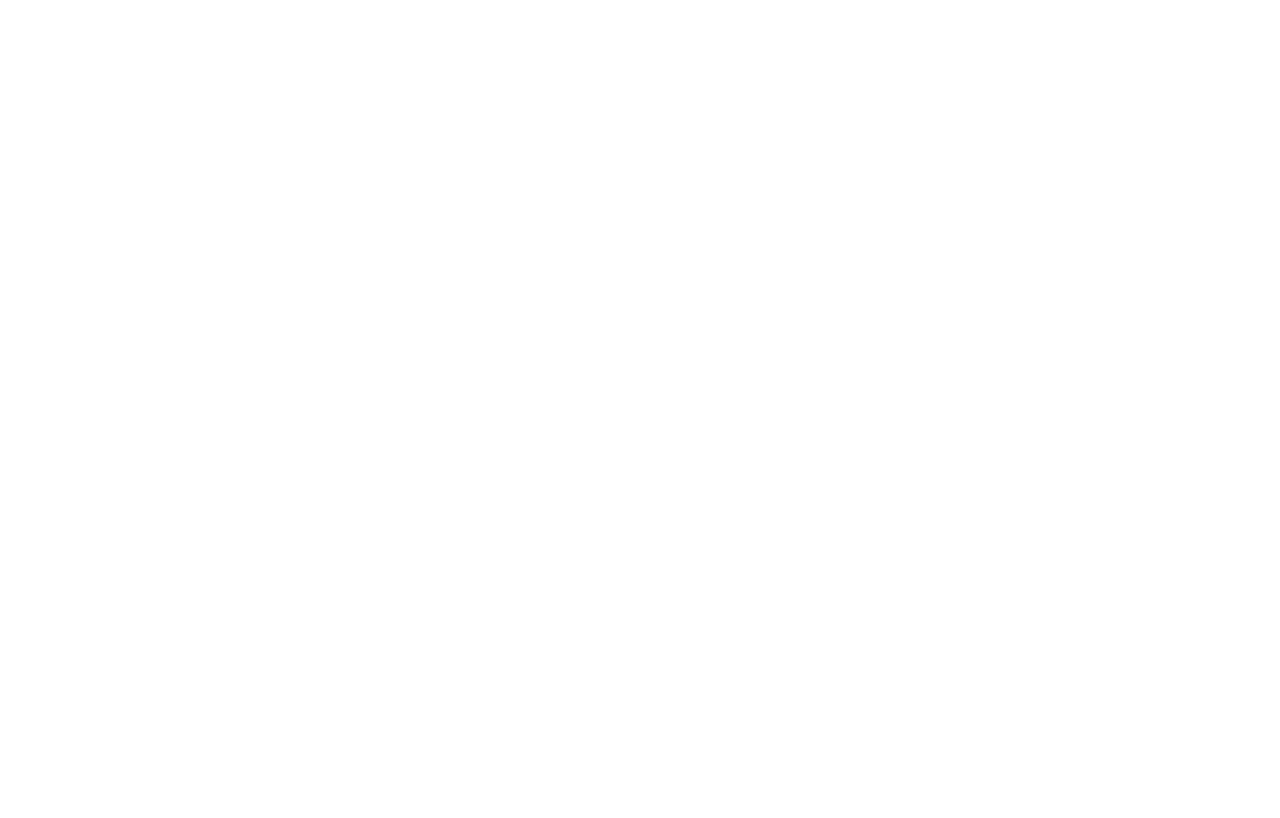
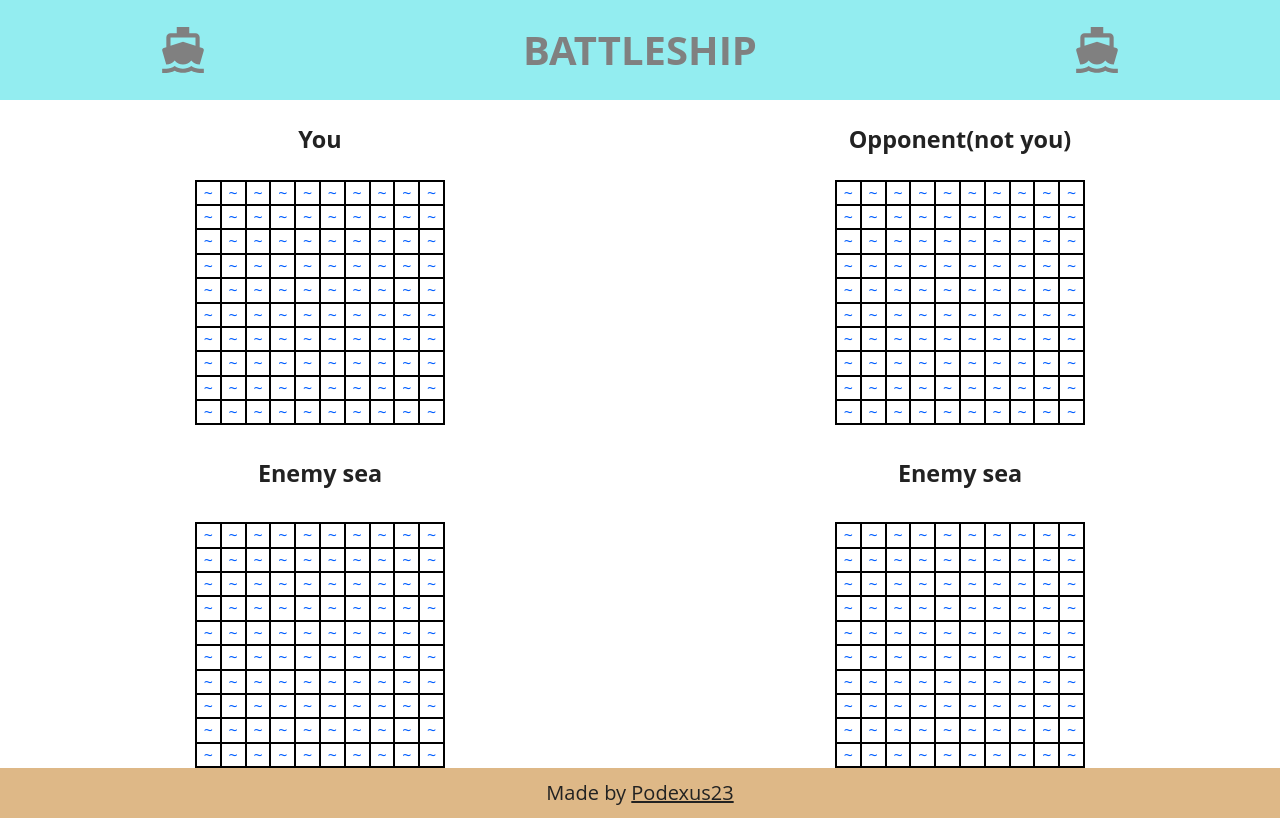
Before and after one commit to Podexus23/battleship, a website built with webpack: page src/index.html in a window 1280 px wide. Built offline with nearby package versions, Linux system fonts and the light colour scheme.

Commit message:
geneartes main page, and render fields

```diff
--- /dev/null
+++ b/src/assets/stylesheets/components/_field.scss
@@ -0,0 +1,23 @@
+.field {
+  display: flex;
+  flex-direction: column;
+  height: auto;
+}
+
+.wave {
+  display: flex;
+  flex-wrap: nowrap;
+  justify-content: space-around;
+}
+
+.cell {
+  color: rgb(0, 94, 255);
+  border: 1px solid rgb(0, 0, 0);
+  font-size: 1rem;
+  width: 100%;
+  user-select: none;
+}
+
+.divide-title {
+  margin: 0;
+}
--- /dev/null
+++ b/src/assets/stylesheets/layout/_content.scss
@@ -0,0 +1,24 @@
+.content {
+  width: 100%;
+  text-align: center;
+}
+
+.game-on {
+  display: grid;
+  grid-template-columns: 1fr 1fr;
+  justify-items: center;
+}
+
+
+.field {
+  width: 250px;
+  height: 250px;
+  border: 1px solid rgb(0, 0, 0);
+}
+
+.desk {
+  display: grid;
+  gap: 2rem;
+}
+
+.gameside {}
--- a/src/assets/stylesheets/layout/_footer.scss
+++ b/src/assets/stylesheets/layout/_footer.scss
@@ -1,3 +1,17 @@
 // -----------------------------------------------------------------------------
 // This file contains all styles related to the footer of the site/application.
 // -----------------------------------------------------------------------------
+.footer {
+  grid-row: 3/4;
+  background-color: burlywood;
+  width: 100%;
+  height: 100%;
+  display: flex;
+  justify-content: center;
+  align-items: center;
+
+  a {
+    color: inherit;
+    text-decoration: underline;
+  }
+}
--- a/src/assets/stylesheets/layout/_header.scss
+++ b/src/assets/stylesheets/layout/_header.scss
@@ -1,3 +1,21 @@
 // -----------------------------------------------------------------------------
 // This file contains all styles related to the header of the site/application.
 // -----------------------------------------------------------------------------
+.header {
+  background-color: rgb(147, 237, 240);
+  width: 100%;
+  height: 100%;
+  color: #808080;
+  display: flex;
+  justify-content: space-around;
+  align-items: center;
+
+  .logo {
+    width: 50px;
+    height: 50px;
+  }
+}
+
+.header-title {
+  text-transform: uppercase;
+}
--- a/src/assets/stylesheets/main.scss
+++ b/src/assets/stylesheets/main.scss
@@ -1,35 +1,30 @@
 @charset "UTF-8";
 
 // 1. Configuration and helpers
-@import
-  'abstracts/variables',
+@import 'abstracts/variables',
 'abstracts/functions',
 'abstracts/mixins';
 
 // 2. Vendors
-@import
-  'vendors/normalize';
+@import 'vendors/normalize';
 
 // 3. Base stuff
-@import
-  'base/base',
+@import 'base/base',
 'base/fonts',
 'base/typography',
 'base/helpers';
 
 // 4. Layout-related sections
-@import
-  'layout/header',
+@import 'layout/header',
+'layout/content',
 'layout/footer';
 
 // 5. Components
-@import
-  'components/button';
+@import 'components/button';
+@import 'components/field';
 
 // 6. Page-specific styles
-@import
-  'pages/home';
+@import 'pages/home';
 
 // 7. Themes
-@import
-  'themes/default';
+@import 'themes/default';
--- a/src/assets/stylesheets/pages/_home.scss
+++ b/src/assets/stylesheets/pages/_home.scss
@@ -1,3 +1,10 @@
 // -----------------------------------------------------------------------------
 // This file contains styles that are specific to the home page.
 // -----------------------------------------------------------------------------
+.page-wrapper {
+  display: grid;
+  height: 100vh;
+  grid-template-rows: 100px 8fr 50px;
+  align-items: center;
+  justify-items: center;
+}
--- a/src/index.html
+++ b/src/index.html
@@ -5,11 +5,10 @@
   <meta charset="UTF-8">
   <meta http-equiv="X-UA-Compatible" content="IE=edge">
   <meta name="viewport" content="width=device-width, initial-scale=1.0">
-  <title>Project Name</title>
+  <title>Battleship</title>
 </head>
 
 <body>
-
 </body>
 
 </html>
--- a/src/index.js
+++ b/src/index.js
@@ -1 +1,50 @@
 import './assets/stylesheets/main.scss';
+import Sprite from './assets/svg/sprite.svg';
+
+import Game from './js/code/game-loop.mjs';
+import Field from './js/code/field-factory.mjs';
+import Player from './js/code/player.mjs';
+import Ship from './js/code/ship-factory.mjs';
+import RenderMachine from './js/code/renderer.mjs';
+
+// eslint-disable-next-line no-unused-vars
+const pageController = (function () {
+  const icons = Sprite;
+  const renderer = new RenderMachine(icons);
+  renderer.makeMainPage(); // delete later
+
+  const admin = new Game('admin');
+
+  function startGame() {
+    const fields = {
+      p1: [new Field(), new Field()],
+      p2: [new Field(), new Field()],
+    };
+
+    renderer.gameStartCondition();
+    renderer.renderField(fields.p1[0].showField(), '.player-desk .my-field');
+    renderer.renderField(fields.p1[1].showField(), '.player-desk .enemy-field');
+    renderer.renderField(fields.p2[0].showField(), '.opponent-desk .my-field');
+    renderer.renderField(
+      fields.p2[1].showField(),
+      '.opponent-desk .enemy-field'
+    );
+
+    const fieldsOnBoard = document.querySelectorAll('.field');
+    fieldsOnBoard.forEach((elem) => {
+      elem.addEventListener('click', admin.clickOnBoard);
+    });
+  }
+  startGame();
+  // (function () {
+  //   renderer.makeMainPage();
+  //   const startButton = document.querySelector('.intro');
+  //   startButton.addEventListener('click', startGame);
+  // })();
+
+  const ship = new Ship('Some another game');
+  const player = new Player('Some another game');
+  const sea = new Field('Some another game');
+  const game = new Game(sea, player, ship);
+  game.start();
+})();
--- /dev/null
+++ b/src/js/code/game-loop.mjs
@@ -0,0 +1,14 @@
+export default class GameLoop {
+  constructor(name) {
+    this.name = name;
+  }
+
+  start() {
+    console.log('fk u eslint');
+  }
+
+  clickOnBoard(e) {
+    if (!e.target.classList.contains('cell')) return;
+    console.log(e.target.dataset.id);
+  }
+}
--- /dev/null
+++ b/src/js/code/renderer.mjs
@@ -0,0 +1,98 @@
+export default class Renderer {
+  constructor(icons) {
+    this.icons = icons;
+  }
+
+  makeMainPage() {
+    this.wrapper = document.createElement('div');
+    this.wrapper.classList.add('page-wrapper');
+    document.body.append(this.wrapper);
+
+    this.wrapper.append(this.makeHeader());
+    this.wrapper.append(this.makeContent());
+    this.wrapper.append(this.makeFooter());
+  }
+
+  makeHeader() {
+    const header = document.createElement('header');
+    header.classList.add('header');
+    const svg = document.createElementNS('http://www.w3.org/2000/svg', 'svg');
+    const svg2 = document.createElementNS('http://www.w3.org/2000/svg', 'svg');
+    svg.classList.add('logo');
+    svg2.classList.add('logo');
+    const h1 = document.createElement('h1');
+    h1.classList.add('header-title');
+    h1.innerText = 'battleship';
+    svg.innerHTML = `<use xlink:href="${this.icons}#logo"></use>`;
+    svg2.innerHTML = `<use xlink:href="${this.icons}#logo"></use>`;
+    header.append(svg);
+    header.append(h1);
+    header.append(svg2);
+    return header;
+  }
+
+  makeContent() {
+    const content = document.createElement('main');
+    content.classList.add('content');
+    content.innerHTML = `<button class="intro">Start game</button>`;
+
+    return content;
+  }
+
+  makeFooter() {
+    const footer = document.createElement('footer');
+    footer.classList.add('footer');
+    footer.innerHTML =
+      '<p>Made by <a href="https://github.com/Podexus23?tab=repositories">Podexus23</a></p>';
+
+    return footer;
+  }
+
+  gameStartCondition() {
+    const content = document.querySelector('.content');
+    content.innerHTML = `<div class="game-on">
+    <div class="gameside player">
+      <h3 class="player-title">You</h3>
+      <div class="player-desk desk">
+        <div class="my-field field"></div>
+        <h3 class="divide-title">Enemy sea</h3>
+        <div class="enemy-field field"></div>
+      </div>
+    </div>
+    <div class="gameside opponent">
+      <h3 class="opponent-title">Opponent(not you)</h3>
+      <div class="opponent-desk desk">
+        <div class="my-field field"></div>
+        <h3 class="divide-title">Enemy sea</h3>
+        <div class="enemy-field field"></div>
+      </div>
+    </div>
+  </div>`;
+  }
+
+  renderField(field, nodeName) {
+    const nodeClass = nodeName;
+    field.forEach((wave, i) => this.renderFieldWave(wave, i, nodeClass));
+  }
+
+  renderFieldWave(wave, i, nodeClass) {
+    const playerDesk = document.querySelector(nodeClass);
+    const row = document.createElement('div');
+    let id = `p1y${i}`;
+    row.classList.add('wave');
+    if (nodeClass.includes('player')) id = `p1y${i}`;
+    if (nodeClass.includes('opponent')) id = `p2y${i}`;
+    this.renderFieldCell(wave, row, id);
+    playerDesk.append(row);
+  }
+
+  renderFieldCell(text, node, id) {
+    text.forEach((cell, i) => {
+      const div = document.createElement('div');
+      div.classList.add('cell');
+      div.dataset.id = `${id}x${i}`;
+      div.textContent = cell;
+      node.append(div);
+    });
+  }
+}
--- a/webpack.config.js
+++ b/webpack.config.js
@@ -3,6 +3,7 @@ const { CleanWebpackPlugin } = require('clean-webpack-plugin');
 const HtmlWebpackPlugin = require('html-webpack-plugin');
 const MiniCssExtractPlugin = require('mini-css-extract-plugin');
 const ESLintPlugin = require('eslint-webpack-plugin');
+const CopyPlugin = require('copy-webpack-plugin');
 
 const isDev = process.env.NODE_ENV === 'development';
 const isProd = !isDev;
@@ -41,6 +42,14 @@ module.exports = {
     }),
     new MiniCssExtractPlugin(),
     new ESLintPlugin(),
+    new CopyPlugin({
+      patterns: [
+        {
+          from: path.resolve(__dirname, 'src', 'assets', 'svg', 'sprite.svg'),
+          to: path.resolve(__dirname, 'dist'),
+        },
+      ],
+    }),
   ],
   module: {
     rules: [
```
Also changed, not shown: src/assets/svg/sprite.svg (added), 1 other file. Lines whose indentation alone changed are shown as unchanged.
